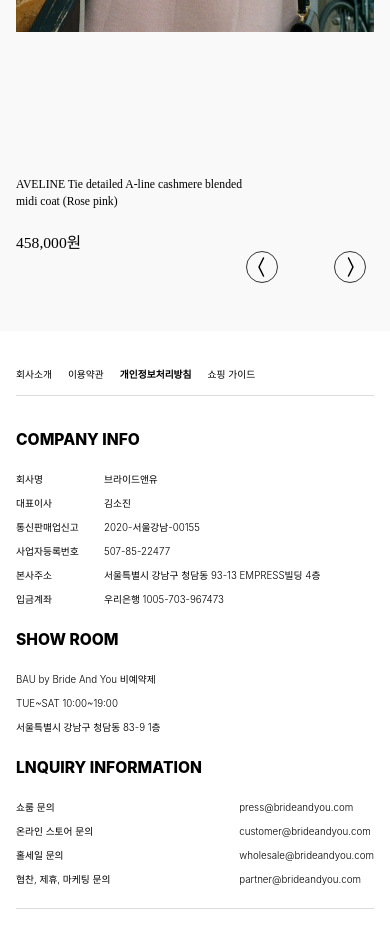
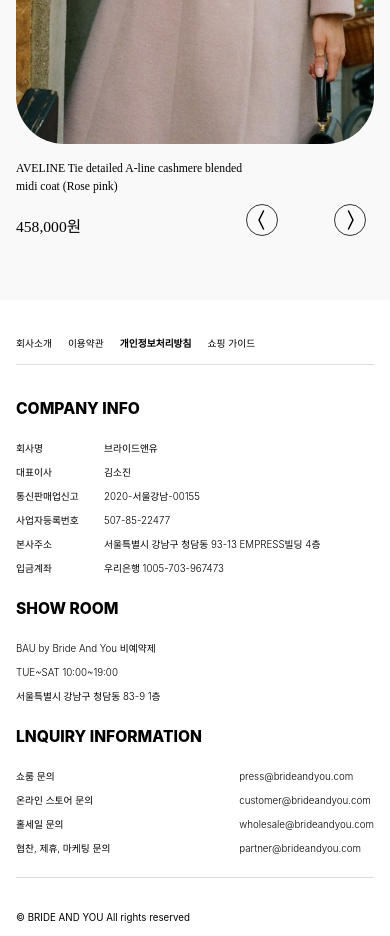
Before and after one commit to skagml99/portfolio5, a plain HTML site: page index.html in a window 390 px wide. Shown: the part 3160-4096 px from the top of the page. Drawn offline with Linux system fonts and the light colour scheme; a web font is replaced by a local one.

Commit message:
Add files via upload

```diff
--- a/css/style.css
+++ b/css/style.css
@@ -866,7 +866,9 @@
         min-width: 0;
     }
 
-    .main_lookbook .inner .left figure {}
+    .main_lookbook .inner .left figure {
+        height: 640px;
+    }
 
     .main_lookbook .inner .left .itm {
         overflow: hidden;
@@ -889,7 +891,7 @@
         padding: 240px 0;
 
         /* r */
-        padding: 40px 0;
+        padding: 16px 0;
     }
 
     .main_lookbook .inner .txt p {
@@ -924,7 +926,7 @@
         left: auto;
         right: 24px;
         top: auto;
-        bottom: 80px;
+        bottom: 96px;
     }
 
     .main_lookbook .arrows button {
```
Also changed, not shown: index.html (+1 -1 lines).
